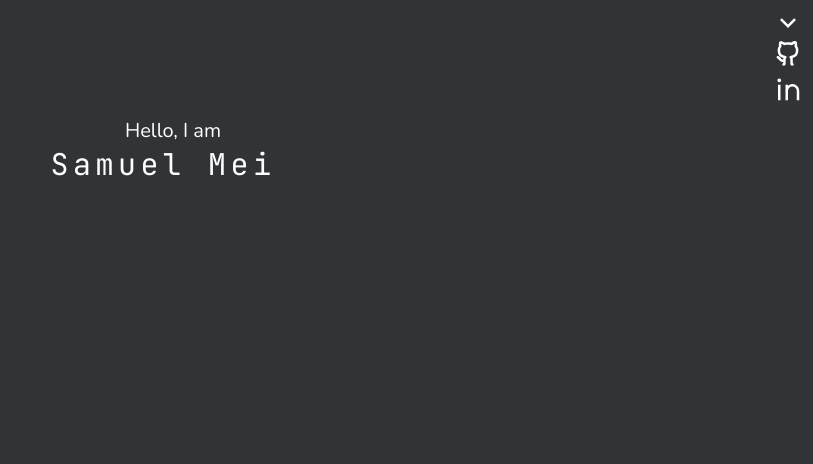
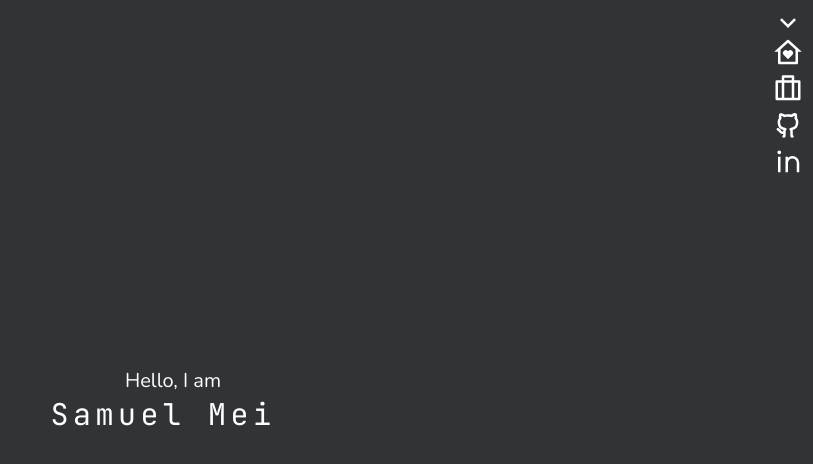
Before and after one commit to SamooMei/Sammei, a React app: page / in a window 1280 px wide. Shown: the whole page, without its empty margins (467-1280 px from the left). Built offline with nearby package versions, Linux system fonts and the light colour scheme.

Commit message:
Basic Routing

```diff
--- a/src/components/Home/index.scss
+++ b/src/components/Home/index.scss
@@ -28,7 +28,7 @@
   }
 
   width: 100vw;
-  height: 300px;
+  height: 100vh;
   position: absolute;
 
   left: 0;
@@ -42,6 +42,7 @@
   display: flex;
   justify-content: center;
   align-items: center;
+  align-self: center;
 
   &__container {
     display: flex;
--- a/src/components/Navbar/index.js
+++ b/src/components/Navbar/index.js
@@ -1,30 +1,38 @@
-import React, { useState } from "react";
+import React, { useState } from 'react';
 import {
+	RiBriefcase3Line,
+	RiHomeHeartLine,
 	RiGithubLine,
 	RiLinkedinLine,
 	RiArrowUpSLine,
 	RiArrowDownSLine,
-} from "react-icons/ri";
-import "./index.scss";
+} from 'react-icons/ri';
+import './index.scss';
 
 const Navbar = () => {
 	const [nav, setNav] = useState(false);
 
 	return (
-    <div className={"navbar"}>
-      <div className={"navbar__switch"}>
+		<div className={'navbar'}>
+			<div className={'navbar__switch'}>
 				{nav ? (
-          <RiArrowUpSLine className={"icons"} onClick={() => setNav(!nav)} />
+					<RiArrowUpSLine className={'icons'} onClick={() => setNav(!nav)} />
 				) : (
-          <RiArrowDownSLine className={"icons"} onClick={() => setNav(!nav)} />
+					<RiArrowDownSLine className={'icons'} onClick={() => setNav(!nav)} />
 				)}
 			</div>
-      <div className={`navbar__content ${nav ? "active" : ""}`}>
-        <a href={"https://github.com/SamooMei"}>
-          <RiGithubLine className={"icons"} />
+			<div className={`navbar__content ${nav ? 'active' : ''}`}>
+				<a href={'/'}>
+					<RiHomeHeartLine className={'icons'} />
 				</a>
-        <a href={"https://linkedin.com/in/samuelmei/"}>
-          <RiLinkedinLine className={"icons"} />
+				<a href={'/Projects'}>
+					<RiBriefcase3Line className={'icons'} />
+				</a>
+				<a href={'https://github.com/SamooMei'}>
+					<RiGithubLine className={'icons'} />
+				</a>
+				<a href={'https://linkedin.com/in/samuelmei/'}>
+					<RiLinkedinLine className={'icons'} />
 				</a>
 			</div>
 		</div>
--- a/src/components/Navbar/index.scss
+++ b/src/components/Navbar/index.scss
@@ -5,6 +5,7 @@
 
   &__switch {
     display: flex;
+    flex-direction: column;
     justify-content: flex-end;
   }
 
--- a/src/index.js
+++ b/src/index.js
@@ -1,15 +1,20 @@
-import React from "react";
-import ReactDOM from "react-dom";
+import React from 'react';
+import ReactDOM from 'react-dom';
+import { BrowserRouter as Router, Switch, Route } from 'react-router-dom';
 
-import Navbar from "./components/Navbar";
-import Home from "./components/Home";
+import Navbar from './components/Navbar';
+import Home from './components/Home';
 
-import "./index.scss";
+import './index.scss';
 
 ReactDOM.render(
-  <React.StrictMode>
-    <Navbar />
-    <Home />
-  </React.StrictMode>,
-  document.getElementById("root")
+	<React.StrictMode>
+		<Router>
+			<Navbar />
+			<Switch>
+				<Route path="/" exact component={Home} />
+			</Switch>
+		</Router>
+	</React.StrictMode>,
+	document.getElementById('root')
 );
--- a/src/index.scss
+++ b/src/index.scss
@@ -1,10 +1,10 @@
 @font-face {
-  font-family: "Nunito";
+	font-family: 'Nunito';
 	src: url(./fonts/Nunito.ttf);
 }
 
 @font-face {
-  font-family: "JetBrains";
+	font-family: 'JetBrains';
 	src: url(./fonts/JetBrains.ttf);
 }
 
@@ -14,7 +14,9 @@
 
 body {
 	background-color: hsl(200, 5%, 20%);
-  font-family: "Nunito";
+	font-family: 'Nunito';
 	color: white;
 	height: 100vh;
+	width: 100vw;
+	overflow: hidden;
 }
```
Lines whose indentation alone changed are shown as unchanged.
